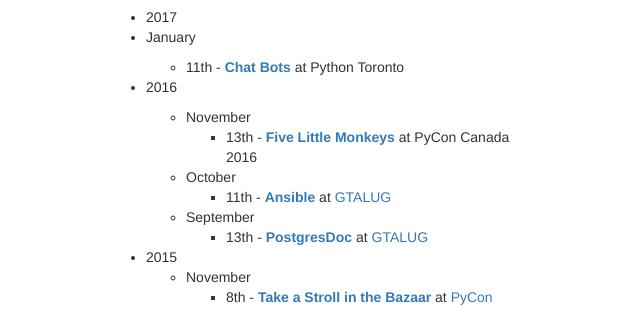
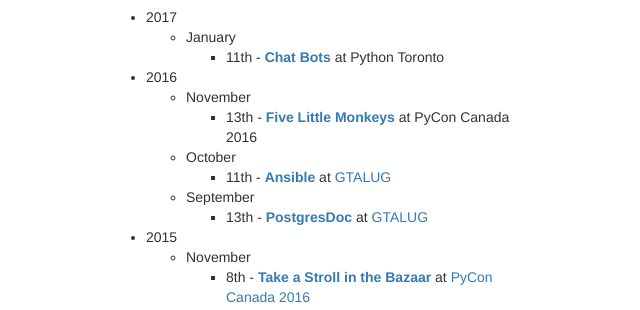
Before and after one commit to myles/talks, a plain HTML site: page index.html in a window 1280 px wide. Shown: the part 453-763 px from the top of the page, without its empty margins (319-959 px from the left). Drawn offline with nearby package versions, Linux system fonts and the light colour scheme.

Commit message:
Deploy to GitHub Pages: f86c05a47c2fc494236c317c3530fe0bfb9637f1

```diff
--- a/index.html
+++ b/index.html
@@ -109,16 +109,14 @@
             <div class="content">
                 <h1>Talks</h1>
 <ul>
-<li>2017</li>
-<li>
-<p>January</p>
-<ul>
+<li>2017<ul>
+<li>January<ul>
 <li>11th - <a href="2017/01/11/chat-bots"><strong>Chat Bots</strong></a> at Python Toronto</li>
 </ul>
 </li>
-<li>
-<p>2016</p>
-<ul>
+</ul>
+</li>
+<li>2016<ul>
 <li>November<ul>
 <li>13th - <a href="2016/11/13/five-little-monkeys"><strong>Five Little Monkeys</strong></a> at PyCon Canada 2016</li>
 </ul>
```
